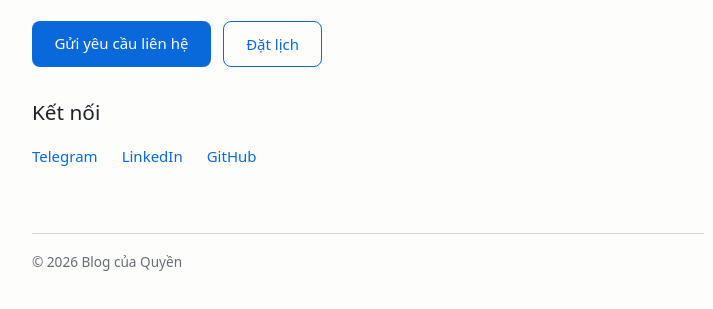
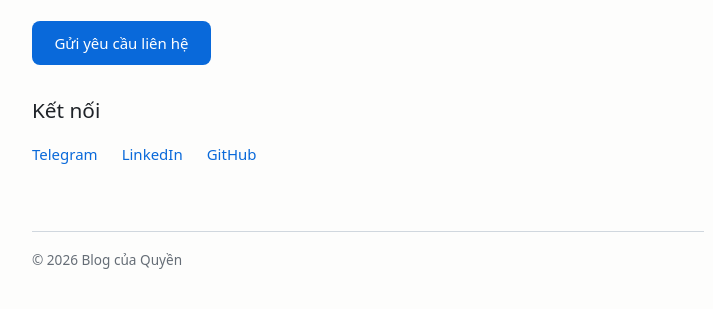
Before and after one commit to quyencv-creator/quyencv-creator.github.io, an Astro site: page /contact in a window 1280 px wide. Shown: the part 251-560 px from the top of the page, without its empty margins (272-985 px from the left). Built offline with nearby package versions, Linux system fonts and the light colour scheme; Astro itself is replaced by a stand-in of ours.

Commit message:
Remove booking button from contact page

```diff
--- a/src/data/contact.ts
+++ b/src/data/contact.ts
@@ -1,8 +1,7 @@
 // Không đặt email hay số điện thoại ở đây: trang liên hệ chỉ dùng form và link.
 export const CONTACT = {
   form: 'https://docs.google.com/forms/d/e/1FAIpQLSeM8NUmAuaro6nREjsfWzGtLrVbQgO4ibTmkJzxLFFpavKNKA/viewform',
-  // TODO: thay các link placeholder dưới đây bằng link thật.
-  booking: 'https://cal.com/your-username',
+  // TODO: thay link placeholder dưới đây bằng link thật.
   social: [
     { label: 'Telegram', href: 'https://t.me/your-username' },
     { label: 'LinkedIn', href: 'https://www.linkedin.com/in/your-username' },
--- a/src/pages/contact.astro
+++ b/src/pages/contact.astro
@@ -3,7 +3,7 @@ import Base from '../layouts/Base.astro';
 import { CONTACT } from '../data/contact';
 import { url } from '../utils';
 ---
-<Base title="Liên hệ" description="Gửi yêu cầu liên hệ hoặc đặt lịch hẹn online.">
+<Base title="Liên hệ" description="Gửi yêu cầu liên hệ.">
   <h1>Liên hệ</h1>
   <p class="lead">
     Bạn cần hỗ trợ, muốn hỏi về <a href={url('/services/')}>dịch vụ</a> hoặc trao đổi về bài viết?
@@ -12,7 +12,6 @@ import { url } from '../utils';
 
   <div class="actions">
     <a class="button" href={CONTACT.form} target="_blank" rel="noopener">Gửi yêu cầu liên hệ</a>
-    <a class="button secondary" href={CONTACT.booking} target="_blank" rel="noopener">Đặt lịch</a>
   </div>
 
   <h2>Kết nối</h2>
```
